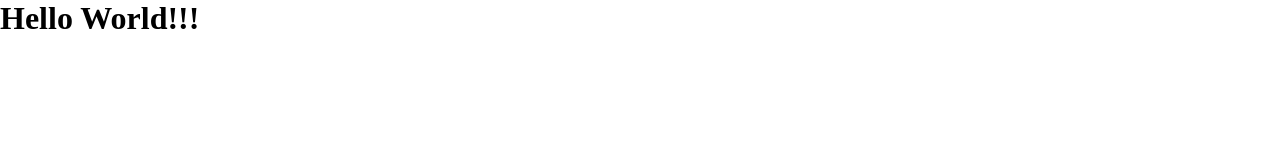
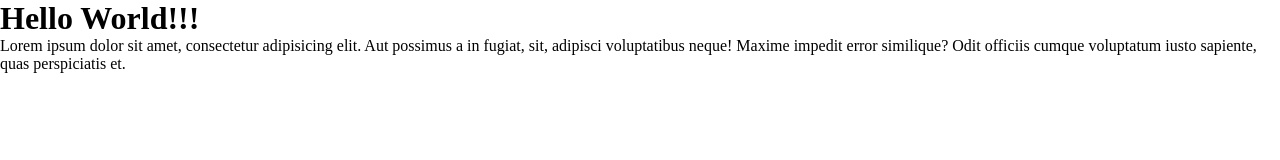
Before and after one commit to FrontmenFm/zeema, a plain HTML site: page index.html in a window 1280 px wide. Drawn offline with Linux system fonts and the light colour scheme.

Commit message:
first paragraph

```diff
--- a/index.html
+++ b/index.html
@@ -7,6 +7,6 @@
 </head>
 <body>
 <h1>Hello World!!!</h1>
-
+	<p>Lorem ipsum dolor sit amet, consectetur adipisicing elit. Aut possimus a in fugiat, sit, adipisci voluptatibus neque! Maxime impedit error similique? Odit officiis cumque voluptatum iusto sapiente, quas perspiciatis et.</p>
 </body>
 </html>
```
